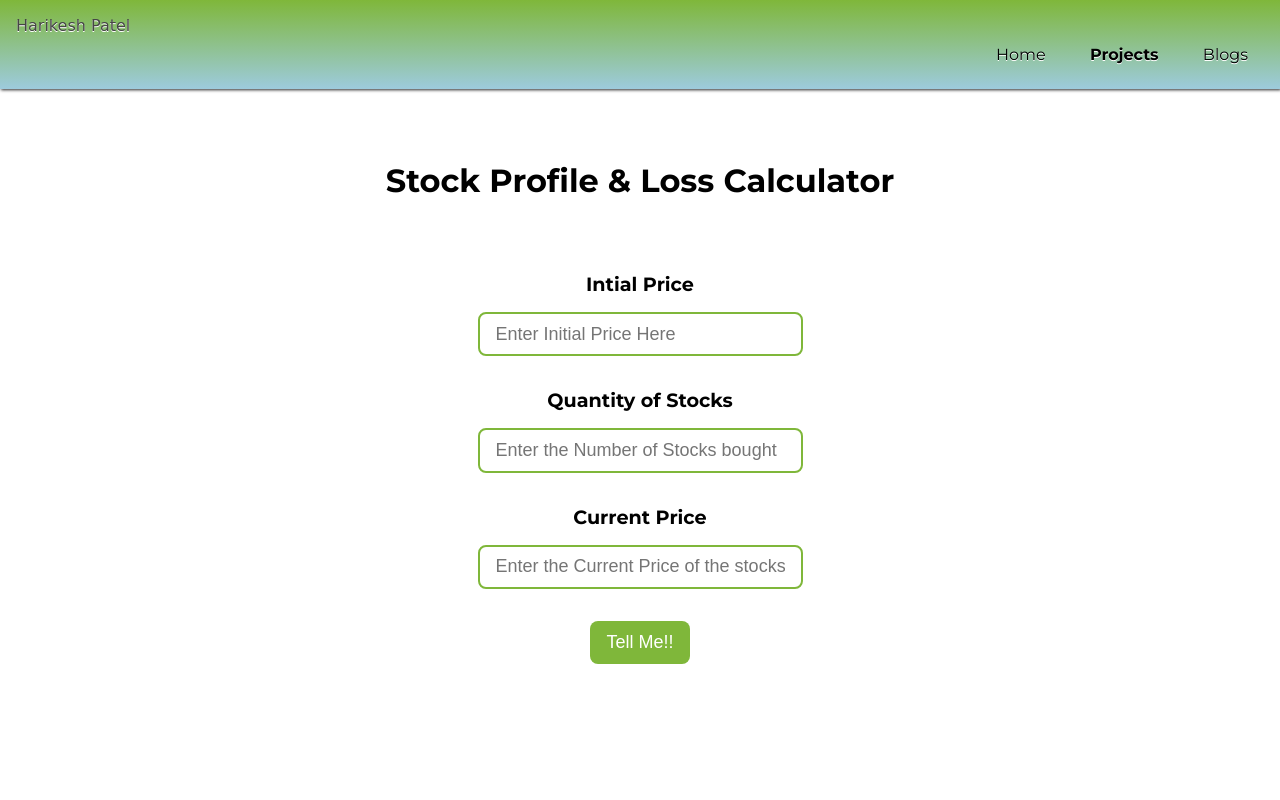
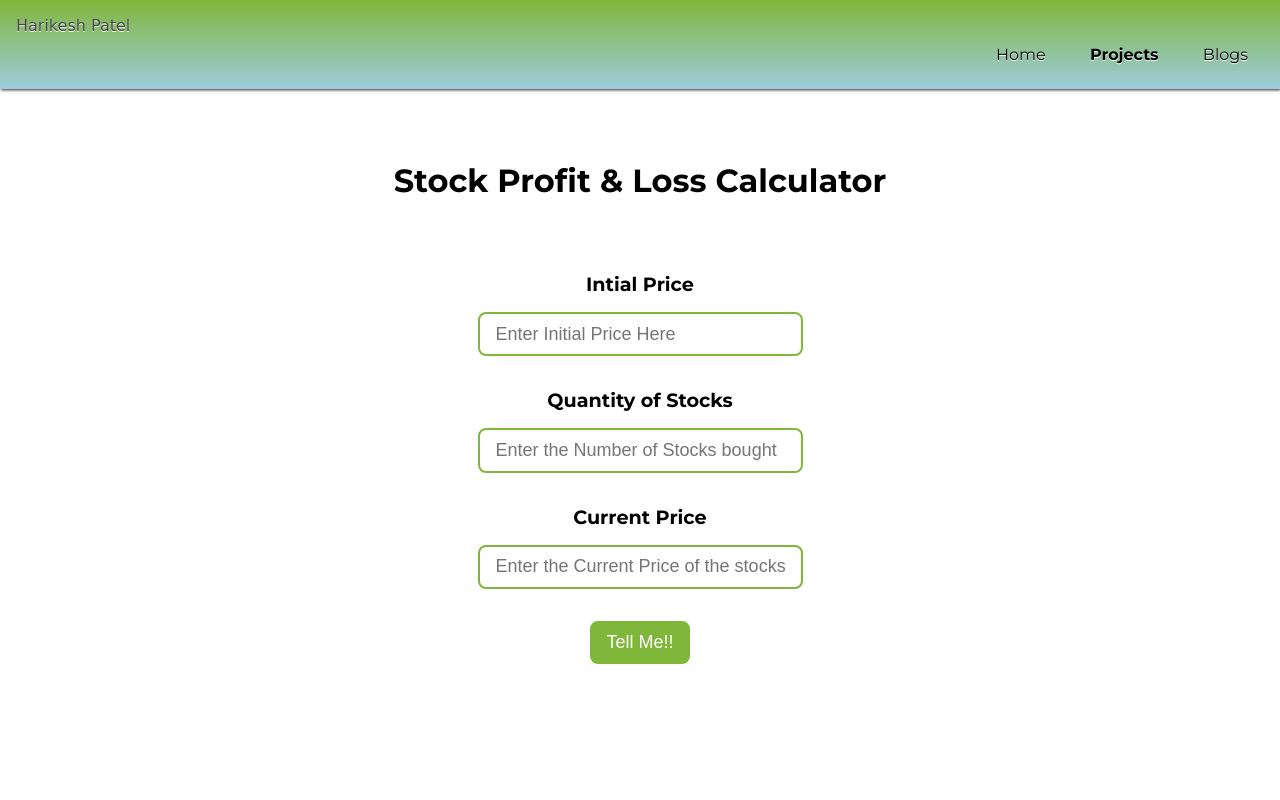
Before and after one commit to kumarharikesh/Profit-Loss-Calculator, a plain HTML site: page index.html in a window 1280 px wide. Shown: the top 800 px of the page. Drawn offline with Linux system fonts and the light colour scheme; a web font is replaced by a local one.

Commit message:
Update index.html

```diff
--- a/index.html
+++ b/index.html
@@ -47,7 +47,7 @@
     </nav>
 
     <header>
-      <h1>Stock Profile & Loss Calculator</h1>
+      <h1>Stock Profit & Loss Calculator</h1>
     </header>
     <main>
       <label class="input-label" for="initial-price">
```
